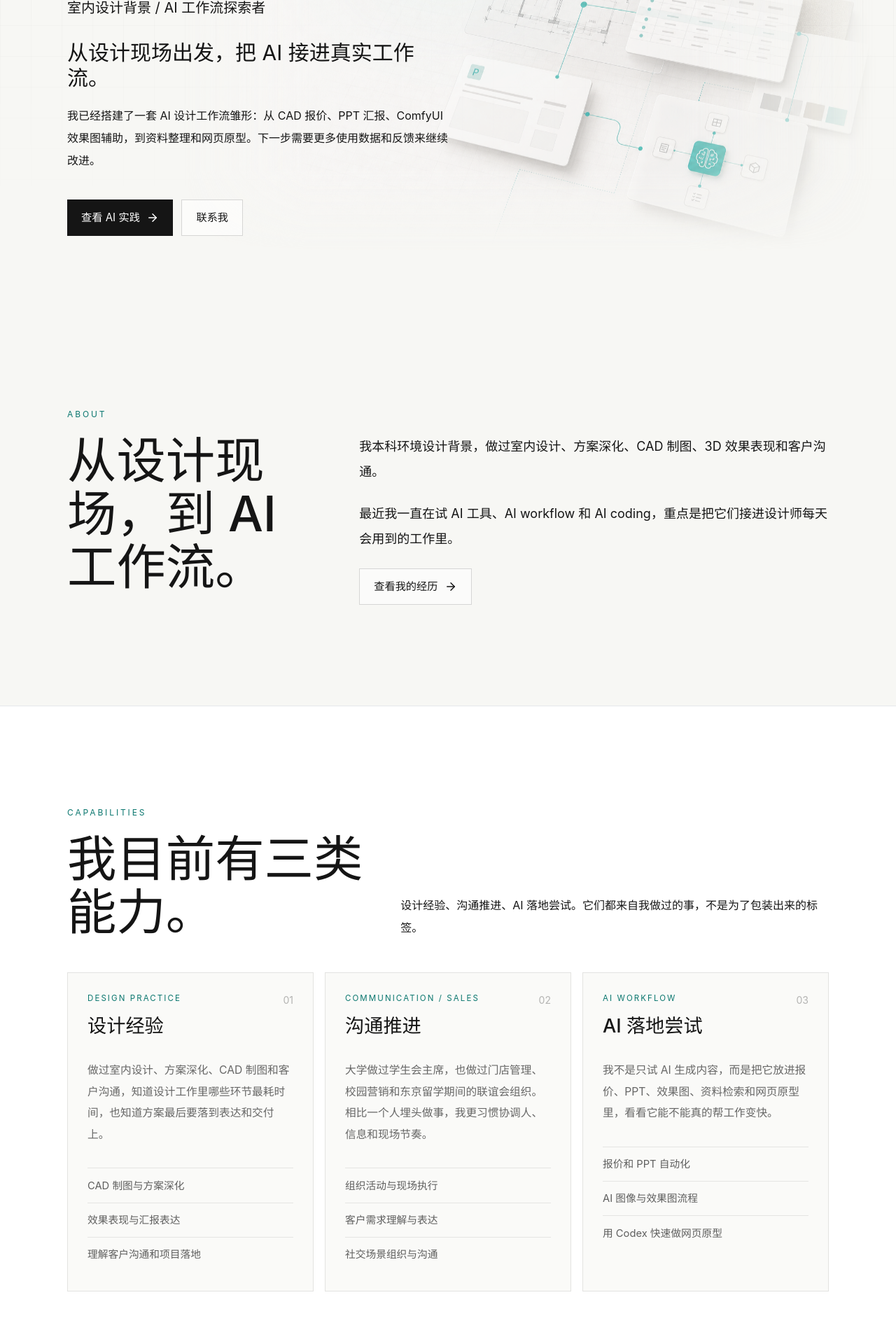
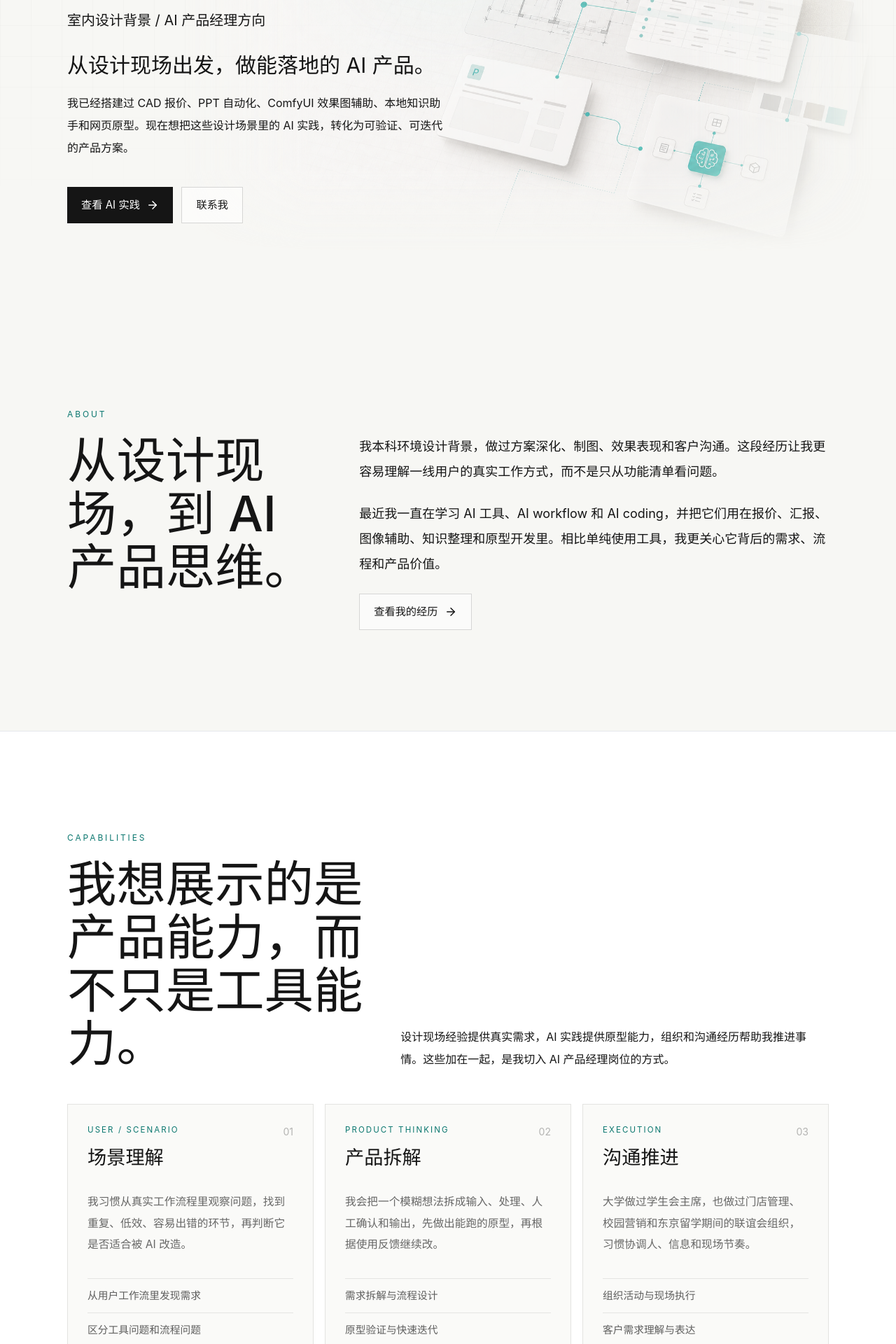
Before and after one commit to hirofumi040/my-web, a React (Vite) app: page / in a window 1280 px wide. Shown: the part 360-2280 px from the top of the page at 70% size. Built offline with nearby package versions, Linux system fonts and the light colour scheme.

Commit message:
Refine AI product positioning and CAD project copy

```diff
--- a/src/main.jsx
+++ b/src/main.jsx
@@ -5,26 +5,27 @@ import "./styles.css";
 
 const projects = [
   {
-    title: "CAD 自动报价系统",
+    title: "CAD 智能识图清单系统",
     meta: "CAD / DXF / Quote Automation",
     demoHref: "/cad-showcase/index.html",
     summary:
-      "面向室内设计报价场景搭建的一套自动化预算系统，把图纸识别、报价匹配、柜体计算和预算生成整合到同一工作流中。",
+      "面向室内设计前期识图与清单整理的本地网页工具，通过解析 CAD / DXF 图纸，生成可复核的柜体数据清单。",
     details: {
       background:
-        "室内设计报价经常卡在图纸统计和表格整理上。设计师需要反复查看 CAD、核对报价表、统计柜体和增项，流程碎片化，容易漏算，也很难沉淀成稳定标准。",
+        "室内设计前期识图和清单整理需要反复查看 CAD 图纸、标题栏、楼层空间、柜体尺寸和深度标注。人工整理容易漏项，也很难形成稳定的数据入口。",
       action:
-        "我把报价表、图纸识别、柜体计算和预算导出连接到同一个工具里，让系统先生成可复核的预算初稿，再由人工确认关键项目。",
+        "我搭建了一个本地网页工具，用 CAD / DXF 数据识别公司图框、右下角标题栏、楼层、空间、图纸类型、柜体轮廓、柜体深度和尺寸信息，并支持人工复核后加入成果清单。",
       value:
-        "这个项目把原本分散在 CAD、Excel 和人工经验里的流程变成可复用工作流，减少重复统计，也让报价过程更稳定、更容易交接。",
+        "它把原本分散在图纸查看、人工判断和表格整理里的信息，转成可检查、可导出、可继续迭代的数据清单，为后续报价和项目管理提供基础。",
       capability:
-        "体现能力：能从真实业务痛点出发，把设计场景拆成数据流、规则流和人工复核节点，并做出可用工具。",
+        "体现能力：能从真实业务场景里拆出识别规则、数据结构、人工复核和结果导出流程，并把它做成可演示的产品原型。",
     },
     points: [
-      "打通 CAD 图纸、报价表和预算明细之间的数据链路",
-      "自动识别柜体等关键报价对象，减少人工统计和重复计算",
-      "支持人工确认与修正，保证自动化结果可控、可解释",
-      "已形成公司内部可使用的完整报价工具",
+      "自动识别 CAD 图框边界与右下角标题栏信息",
+      "判断楼层、空间和图纸类型，提取柜体对象",
+      "识别 D300 / D350 / D600 / D800 等柜体深度",
+      "计算柜体长度、高度和投影面积",
+      "支持人工复核并导出 Excel 成果清单",
     ],
   },
   {
@@ -119,25 +120,25 @@ const workflowTags = ["CAD", "3ds Max", "ComfyUI", "PPT", "Qwen", "Codex", "Work
 
 const capabilities = [
   {
-    title: "设计经验",
-    label: "Design Practice",
+    title: "场景理解",
+    label: "User / Scenario",
     summary:
-      "做过室内设计、方案深化、CAD 制图和客户沟通，知道设计工作里哪些环节最耗时间，也知道方案最后要落到表达和交付上。",
-    points: ["CAD 制图与方案深化", "效果表现与汇报表达", "理解客户沟通和项目落地"],
+      "我习惯从真实工作流程里观察问题，找到重复、低效、容易出错的环节，再判断它是否适合被 AI 改造。",
+    points: ["从用户工作流里发现需求", "区分工具问题和流程问题", "判断 AI 介入的合适位置"],
+  },
+  {
+    title: "产品拆解",
+    label: "Product Thinking",
+    summary:
+      "我会把一个模糊想法拆成输入、处理、人工确认和输出，先做出能跑的原型，再根据使用反馈继续改。",
+    points: ["需求拆解与流程设计", "原型验证与快速迭代", "保留人工复核和判断节点"],
   },
   {
     title: "沟通推进",
-    label: "Communication / Sales",
+    label: "Execution",
     summary:
-      "大学做过学生会主席，也做过门店管理、校园营销和东京留学期间的联谊会组织。相比一个人埋头做事，我更习惯协调人、信息和现场节奏。",
-    points: ["组织活动与现场执行", "客户需求理解与表达", "社交场景组织与沟通"],
-  },
-  {
-    title: "AI 落地尝试",
-    label: "AI Workflow",
-    summary:
-      "我不是只试 AI 生成内容，而是把它放进报价、PPT、效果图、资料检索和网页原型里，看看它能不能真的帮工作变快。",
-    points: ["报价和 PPT 自动化", "AI 图像与效果图流程", "用 Codex 快速做网页原型"],
+      "大学做过学生会主席，也做过门店管理、校园营销和东京留学期间的联谊会组织，习惯协调人、信息和现场节奏。",
+    points: ["组织活动与现场执行", "客户需求理解与表达", "跨角色沟通和推进"],
   },
 ];
 
@@ -193,19 +194,19 @@ function Hero() {
         <div className="hero-copy animate-rise">
           <div className="mb-8 inline-flex items-center gap-2 border border-black/10 bg-white/70 px-3 py-2 text-xs text-black/60 shadow-sm backdrop-blur">
             <Sparkles size={14} className="text-deepTeal" />
-            AI Product / Design Workflow
+            AI Product / Workflow Prototype
           </div>
           <h1 className="max-w-3xl text-5xl font-semibold leading-[1.04] md:text-7xl">
             牛博文
           </h1>
           <p className="mt-5 text-lg text-black/62 md:text-xl">
-            室内设计背景 / AI 工作流探索者
+            室内设计背景 / AI 产品经理方向
           </p>
           <p className="mt-8 max-w-2xl text-2xl leading-relaxed md:text-3xl">
-            从设计现场出发，把 AI 接进真实工作流。
+            从设计现场出发，做能落地的 AI 产品。
           </p>
           <p className="mt-5 max-w-xl text-base leading-8 text-black/58">
-            我已经搭建了一套 AI 设计工作流雏形：从 CAD 报价、PPT 汇报、ComfyUI 效果图辅助，到资料整理和网页原型。下一步需要更多使用数据和反馈来继续改进。
+            我已经搭建过 CAD 报价、PPT 自动化、ComfyUI 效果图辅助、本地知识助手和网页原型。现在想把这些设计场景里的 AI 实践，转化为可验证、可迭代的产品方案。
           </p>
           <div className="mt-10 flex flex-col gap-3 sm:flex-row">
             <a className="btn-primary" href="#projects">
@@ -236,13 +237,13 @@ function About() {
     <section id="about" className="section">
       <div className="section-label">About</div>
       <div className="grid gap-10 md:grid-cols-[0.72fr_1.28fr]">
-        <h2 className="section-title">从设计现场，到 AI 工作流。</h2>
+        <h2 className="section-title">从设计现场，到 AI 产品思维。</h2>
         <div className="space-y-6 text-lg leading-9 text-black/68">
           <p>
-            我本科环境设计背景，做过室内设计、方案深化、CAD 制图、3D 效果表现和客户沟通。
+            我本科环境设计背景，做过方案深化、制图、效果表现和客户沟通。这段经历让我更容易理解一线用户的真实工作方式，而不是只从功能清单看问题。
           </p>
           <p>
-            最近我一直在试 AI 工具、AI workflow 和 AI coding，重点是把它们接进设计师每天会用到的工作里。
+            最近我一直在学习 AI 工具、AI workflow 和 AI coding，并把它们用在报价、汇报、图像辅助、知识整理和原型开发里。相比单纯使用工具，我更关心它背后的需求、流程和产品价值。
           </p>
           <button className="btn-secondary" type="button" onClick={() => setShowExperience(true)}>
             查看我的经历
@@ -293,7 +294,7 @@ function ExperienceModal({ onClose }) {
         <span className="text-xs uppercase text-deepTeal">Experience</span>
         <h3 className="mt-4 text-3xl font-medium leading-tight md:text-5xl">我的经历，不只是设计履历。</h3>
         <p className="mt-7 max-w-3xl text-lg leading-9 text-black/66">
-          我有设计行业的现场经验，也有团队组织、客户沟通、项目推进和跨文化学习经历。这些经历让我在思考 AI 产品时，更关注真实场景、真实用户和真实流程。
+          我有一线工作经验，也有团队组织、客户沟通、项目推进和跨文化学习经历。这些经历让我在思考 AI 产品时，更关注真实场景、真实用户和真实流程。
         </p>
         <div className="mt-10 grid gap-4 md:grid-cols-2">
           {strengths.map((item) => (
@@ -321,10 +322,10 @@ function Capabilities() {
         <div className="mb-12 grid gap-6 md:grid-cols-[0.85fr_1.15fr] md:items-end">
           <div>
             <div className="section-label">Capabilities</div>
-            <h2 className="section-title">我目前有三类能力。</h2>
+            <h2 className="section-title">我想展示的是产品能力，而不只是工具能力。</h2>
           </div>
           <p className="text-base leading-8 text-black/58">
-            设计经验、沟通推进、AI 落地尝试。它们都来自我做过的事，不是为了包装出来的标签。
+            设计现场经验提供真实需求，AI 实践提供原型能力，组织和沟通经历帮助我推进事情。这些加在一起，是我切入 AI 产品经理岗位的方式。
           </p>
         </div>
         <div className="grid gap-4 md:grid-cols-3">
@@ -360,10 +361,10 @@ function Projects() {
         <div className="mb-12 flex flex-col justify-between gap-5 md:flex-row md:items-end">
           <div>
             <div className="section-label">AI Practice</div>
-            <h2 className="section-title max-w-3xl">我做过的 AI 实践。</h2>
+            <h2 className="section-title max-w-3xl">我做过的 AI 产品化实验。</h2>
           </div>
           <p className="max-w-sm text-sm leading-7 text-black/52">
-            这些项目来自工作和个人实验，重点是让 AI 真的帮我省时间、少重复。
+            它们还不是成熟产品，但已经覆盖了需求发现、流程拆解、原型搭建和结果验证。
           </p>
         </div>
         <div className="grid gap-4 md:grid-cols-2">
@@ -454,25 +455,25 @@ function DetailBlock({ title, text }) {
 
 function Thinking() {
   const ideas = [
-    "AI 如何改变设计工作流",
-    "AI 如何减少重复劳动",
-    "AI 如何提高方案表达效率",
-    "AI 如何辅助真实项目推进",
+    "如何判断一个场景是否适合 AI",
+    "如何把需求拆成可执行流程",
+    "如何设计人工复核和反馈机制",
+    "如何用原型验证产品价值",
   ];
 
   return (
     <section id="thinking" className="section">
       <div className="grid gap-10 md:grid-cols-[0.9fr_1.1fr] md:items-start">
         <div>
-          <div className="section-label">Why AI + Design</div>
-          <h2 className="section-title">为什么是 AI + 设计。</h2>
+          <div className="section-label">Why AI Product</div>
+          <h2 className="section-title">为什么想做 AI 产品经理。</h2>
         </div>
         <div>
           <p className="text-xl leading-9 text-black/68">
-            我不太关心“AI 会不会替代设计师”这种大问题。我更关心它现在能不能帮设计师少做一点重复劳动。
+            我对 AI 产品经理的理解，不是只会写需求文档，也不是只会体验工具，而是能把一个真实问题拆成产品可以解决的流程。
           </p>
           <p className="mt-6 border-l-2 border-teal pl-5 text-base leading-8 text-black/58">
-            报价统计、PPT 汇报、图片整理、资料检索，这些都是很小但很真实的入口。
+            我现在做的案例来自设计行业，但想训练的是更通用的产品能力：发现需求、拆解流程、搭建原型、收集反馈。
           </p>
           <div className="mt-10 grid gap-3">
             {ideas.map((idea) => (
@@ -483,7 +484,7 @@ function Thinking() {
             ))}
           </div>
           <p className="mt-10 text-lg leading-8 text-black/68">
-            我希望自己以后能做的，是把设计现场的问题讲清楚，再用 AI 做出可用的解决方案。
+            我希望以后能站在产品经理的位置，把行业场景、用户需求、AI 能力和实际交付连接起来。
           </p>
         </div>
       </div>
@@ -499,7 +500,7 @@ function Contact() {
           <div>
             <div className="mb-5 text-xs uppercase tracking-[0.24em] text-teal">Contact</div>
             <h2 className="max-w-2xl text-4xl font-medium leading-tight md:text-6xl">
-              期待把 AI 与真实工作流连接起来。
+              期待参与真正能落地的 AI 产品。
             </h2>
           </div>
           <div className="space-y-6">
@@ -523,7 +524,7 @@ function Contact() {
           </div>
         </div>
         <div className="mt-20 flex flex-col justify-between gap-4 border-t border-white/10 pt-6 text-sm text-white/42 md:flex-row">
-          <span>牛博文 / AI Workflow Explorer</span>
+          <span>牛博文 / AI Product Manager Candidate</span>
           <span>Built with React + Tailwind CSS</span>
         </div>
       </div>
```
